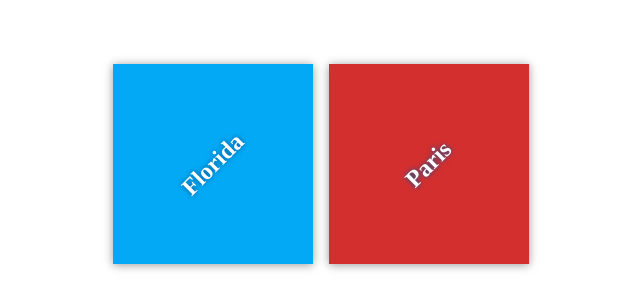
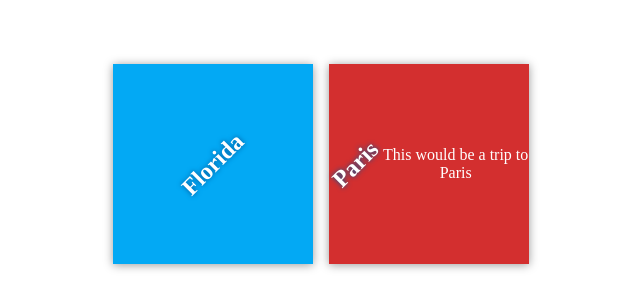
Before and after one commit to nchandlersmith/my-travel-plans, a plain HTML site: page index.html in a window 1280 px wide. Shown: the part 236-544 px from the top of the page, without its empty margins (319-959 px from the left). Drawn offline with Linux system fonts and the light colour scheme; files that its build step writes are made by us from their sources.

```diff
--- a/index.html
+++ b/index.html
@@ -16,6 +16,7 @@
 
             <div class="destination" id="paris">
                 <h2>Paris</h2>
+                <p>This would be a trip to Paris</p>
             </div>
         </div>
     </div>
```
